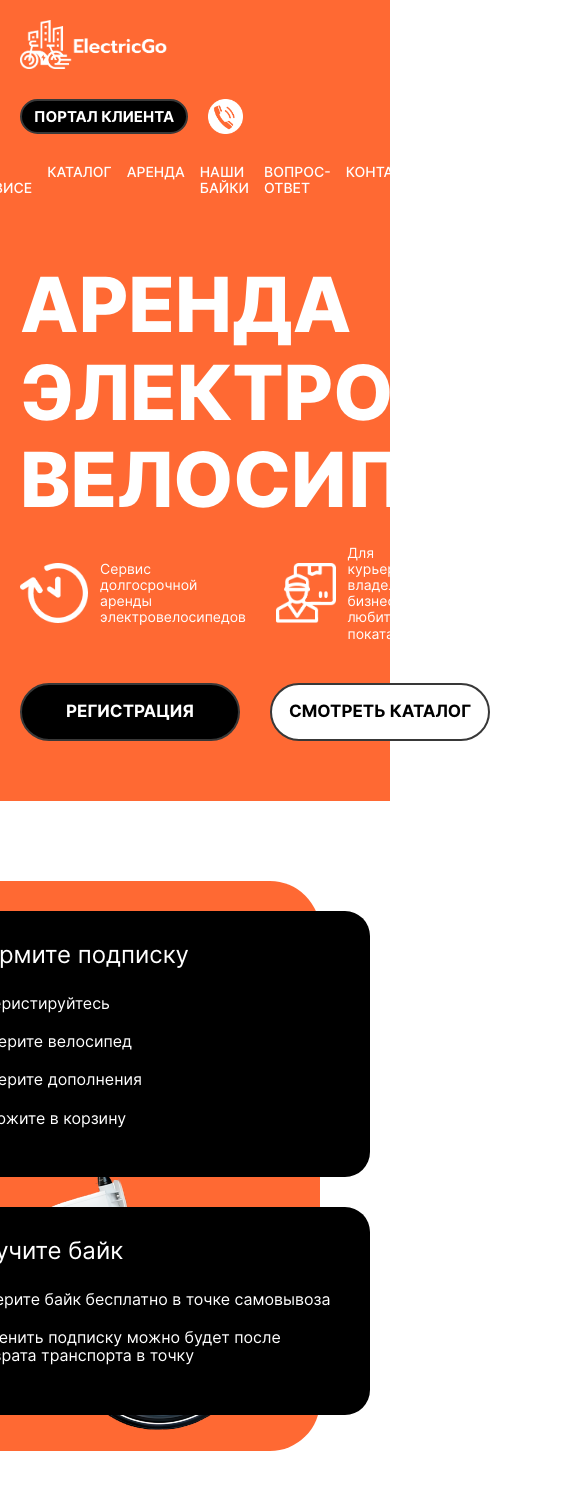
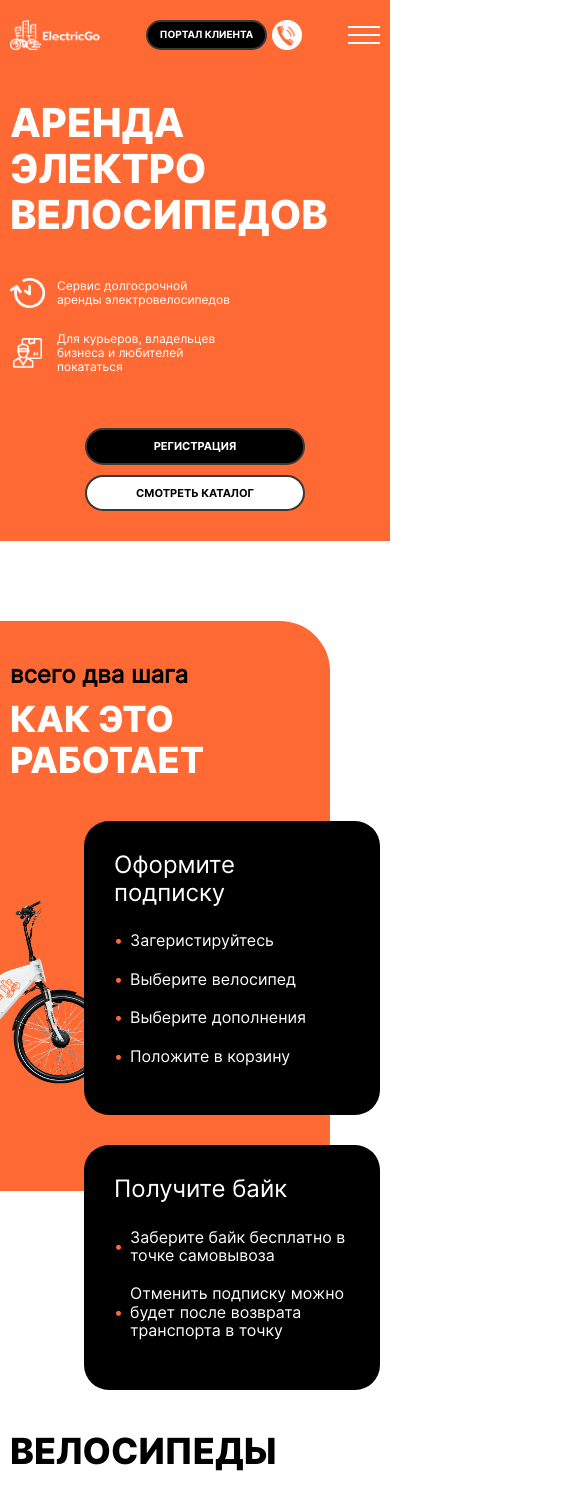
Before and after one commit to DarkCrew/bikesrent, a React (Create React App) app in the folder bikesrent/: page / in a window 390 px wide. Shown: the top 1511 px of the page, 585 px wide, since content can reach past the window. Built offline with nearby package versions, Linux system fonts and the light colour scheme.

Commit message:
add: add mobile adaptive

```diff
--- a/bikesrent/src/components/Advantages/Advantages.module.scss
+++ b/bikesrent/src/components/Advantages/Advantages.module.scss
@@ -96,6 +96,7 @@
   .background {
     width: 80%;
     object-fit: cover;
+    opacity: 0.3;
   }
 
   .titleFirst {
@@ -105,4 +106,18 @@
   .titleSecond {
     font-size: 36px;
   }
+
+  .title {
+    z-index: 100;
+  }
+
+  .orangeLine {
+    left: 20px;
+  }
 }
+
+@media (max-width: 728px) {
+  .background {
+    width: 100%;
+  }
+}
--- a/bikesrent/src/components/Bikes/Bikes.module.scss
+++ b/bikesrent/src/components/Bikes/Bikes.module.scss
@@ -85,3 +85,21 @@
     padding-top: 80px;
   }
 }
+
+@media (max-width: 728px) {
+  .bikes {
+    padding-top: 240px;
+  }
+
+  .bikeCard {
+    width: 300px;
+  }
+
+  .blackPart {
+    padding: 20px;
+  }
+
+  .cardSubTitle {
+    font-size: 28px;
+  }
+}
--- a/bikesrent/src/components/Business/Business.module.scss
+++ b/bikesrent/src/components/Business/Business.module.scss
@@ -71,13 +71,28 @@
   .background {
     width: 80%;
     object-fit: cover;
+    opacity: 0.3;
   }
 
   .titleFirst {
     font-size: 20px;
   }
 
+  .title {
+    z-index: 100;
+  }
+
   .titleSecond {
     font-size: 36px;
   }
+
+  .orangeLine {
+    left: 20px;
+  }
 }
+
+@media (max-width: 728px) {
+  .background {
+    width: 100%;
+  }
+}
--- a/bikesrent/src/components/FirstInfo/FirstInfo.module.scss
+++ b/bikesrent/src/components/FirstInfo/FirstInfo.module.scss
@@ -74,3 +74,39 @@
     font-size: 17px;
   }
 }
+
+@media (max-width: 768px) {
+  .firstInfo {
+    padding: 30px 0;
+  }
+
+  .title {
+    font-size: 40px;
+  }
+
+  .descriptions {
+    flex-direction: column;
+  }
+
+  .description {
+    height: 30px;
+    font-size: 12px;
+
+    img {
+      width: 35px;
+    }
+  }
+
+  .buttons {
+    flex-direction: column;
+    align-items: center;
+    gap: 10px;
+  }
+
+  .buttonRegistration,
+  .buttonCheck {
+    max-width: 80%;
+    font-size: 11px;
+    padding: 10px 0;
+  }
+}
--- a/bikesrent/src/components/Footer/Footer.module.scss
+++ b/bikesrent/src/components/Footer/Footer.module.scss
@@ -214,3 +214,61 @@
     padding-left: 20px;
   }
 }
+
+@media (max-width: 728px) {
+  .howWorks {
+    padding-top: 70px;
+  }
+
+  .orangeLine {
+    right: 30px;
+    height: 550px;
+  }
+
+  .container {
+    height: 550px;
+    width: 100%;
+  }
+
+  .menu {
+    display: none;
+  }
+
+  .maps {
+    position: static;
+    z-index: 10;
+    height: 150px;
+    justify-content: flex-end;
+
+    img {
+      height: 100%;
+    }
+  }
+
+  .contacts,
+  .contacts a {
+    font-size: 24px;
+    padding-top: 10px;
+  }
+
+  .city {
+    padding-top: 40px;
+  }
+
+  .messangers {
+    margin-bottom: 0;
+  }
+
+  .footer {
+    flex-wrap: wrap;
+    padding: 0;
+    gap: 10px;
+    padding: 20px 0;
+
+    p,
+    p a {
+      width: 46%;
+      font-size: 10px;
+    }
+  }
+}
--- /dev/null
+++ b/bikesrent/src/components/Header/Header.css
@@ -0,0 +1,111 @@
+.burgerMenu {
+  display: none;
+  position: relative;
+  width: 32px;
+  height: 18px;
+  order: 3;
+}
+
+.menuBtn {
+  display: flex;
+  align-items: center;
+  position: absolute;
+  top: 0;
+  left: 0;
+  height: 100%;
+  width: 100%;
+  cursor: pointer;
+  z-index: 1;
+}
+
+.menuIcon,
+.menuIcon::before,
+.menuIcon::after {
+  display: block;
+  position: absolute;
+  width: 100%;
+  height: 2px;
+  background-color: #ffffff;
+  transition: 0.5;
+}
+
+.menuIcon::before {
+  content: '';
+  top: -8px;
+}
+
+.menuIcon::after {
+  content: '';
+  top: 8px;
+}
+
+.menuIcon.active {
+  transform: rotate(45deg);
+}
+
+.menuIcon.active::before {
+  top: 0;
+  transform: rotate(0);
+}
+
+.menuIcon.active::after {
+  top: 0;
+  transform: rotate(90deg);
+}
+
+.menu {
+  display: flex;
+  gap: 0 15px;
+  font-size: 14px;
+  text-transform: uppercase;
+  color: var(--color-white);
+
+  li a {
+    display: flex;
+    align-items: center;
+    color: var(--color-white);
+    transition: 0.5s;
+    cursor: pointer;
+  }
+  li a:hover {
+    opacity: 0.7;
+  }
+}
+
+@media (max-width: 1024px) {
+  .menu {
+    width: 100%;
+    justify-content: center;
+    order: 4;
+  }
+}
+
+@media (max-width: 768px) {
+  .burgerMenu {
+    display: block;
+    z-index: 1100;
+  }
+
+  .burgerMenu.active {
+    position: fixed;
+  }
+
+  .menu {
+    display: none;
+    position: absolute;
+    justify-content: center;
+    align-items: center;
+    flex-direction: column;
+    gap: 50px;
+    height: 100vh;
+    width: 100%;
+    top: 0;
+    background: var(--color-black);
+    z-index: 1000;
+  }
+
+  .menu.active {
+    display: flex;
+    left: 0;
+  }
+}
--- a/bikesrent/src/components/Header/Header.module.scss
+++ b/bikesrent/src/components/Header/Header.module.scss
@@ -22,25 +22,6 @@
   img {
     height: 49px;
     object-fit: contain;
-  }
-}
-
-.menu {
-  display: flex;
-  gap: 0 15px;
-  font-size: 14px;
-  text-transform: uppercase;
-  color: var(--color-white);
-
-  li a {
-    display: flex;
-    align-items: center;
-    color: var(--color-white);
-    transition: 0.5s;
-    cursor: pointer;
-  }
-  li a:hover {
-    opacity: 0.7;
   }
 }
 
@@ -87,14 +68,28 @@
     flex-wrap: wrap;
   }
 
-  .menu {
-    width: 100%;
-    justify-content: center;
-    order: 3;
-  }
-
   .contacts {
     flex-direction: row;
     order: 2;
   }
 }
+
+@media (max-width: 728px) {
+  .container {
+    gap: initial;
+  }
+
+  .logo {
+    img {
+      height: 30px;
+    }
+  }
+
+  .contacts {
+    height: 30px;
+    gap: 5px;
+    .contactsBtn {
+      font-size: 10px;
+    }
+  }
+}
--- a/bikesrent/src/components/Header/Header.tsx
+++ b/bikesrent/src/components/Header/Header.tsx
@@ -1,12 +1,26 @@
+/* eslint-disable jsx-a11y/no-noninteractive-element-interactions */
+/* eslint-disable jsx-a11y/label-has-associated-control */
+/* eslint-disable jsx-a11y/no-static-element-interactions */
+/* eslint-disable jsx-a11y/click-events-have-key-events */
+/* eslint-disable @typescript-eslint/no-unused-expressions */
 import React, { ReactElement } from 'react';
 import { Link, NavLink } from 'react-router-dom';
 
 import logo from '../../assets/images/logo.png';
 import phone from '../../assets/images/phone.png';
 
+import './Header.css';
 import styles from './Header.module.scss';
 
 const Header = (): ReactElement => {
+  const [burgerStatus, setBurgerStatus] = React.useState('menuIcon');
+  const [menuStatus, setMenuStatus] = React.useState('menu');
+
+  const changeBurgerStatus = (): void => {
+    burgerStatus === 'menuIcon' ? setBurgerStatus('menuIcon active') : setBurgerStatus('menuIcon');
+    menuStatus === 'menu' ? setMenuStatus('menu active') : setMenuStatus('menu');
+  };
+
   return (
     <div className={styles.header}>
       <div className="container">
@@ -14,23 +28,23 @@ const Header = (): ReactElement => {
           <NavLink to="/" className={styles.logo}>
             <img src={logo} alt="alectric-go" />
           </NavLink>
-          <ul className={styles.menu}>
-            <li className="li">
+          <ul className={menuStatus}>
+            <li className="li" onClick={changeBurgerStatus}>
               <a href="/#service">О сервисе</a>
             </li>
-            <li className="li">
+            <li className="li" onClick={changeBurgerStatus}>
               <a>Каталог</a>
             </li>
-            <li className="li">
+            <li className="li" onClick={changeBurgerStatus}>
               <a>Аренда</a>
             </li>
-            <li className="li">
+            <li className="li" onClick={changeBurgerStatus}>
               <a href="/#bikes">Наши байки</a>
             </li>
-            <li className="li">
+            <li className="li" onClick={changeBurgerStatus}>
               <a href="/#question">Вопрос-ответ</a>
             </li>
-            <li className="li">
+            <li className="li" onClick={changeBurgerStatus}>
               <a href="/#contacts">Контакты</a>
             </li>
           </ul>
@@ -42,6 +56,11 @@ const Header = (): ReactElement => {
               <img className={styles.contactsPhone} src={phone} alt="phone" />
             </a>
           </div>
+          <div className="burgerMenu" onClick={changeBurgerStatus}>
+            <label className="menuBtn">
+              <span className={burgerStatus} />
+            </label>
+          </div>
         </div>
       </div>
     </div>
--- a/bikesrent/src/components/HowWorks/HowWorks.module.scss
+++ b/bikesrent/src/components/HowWorks/HowWorks.module.scss
@@ -136,3 +136,22 @@
     padding-left: 0;
   }
 }
+
+@media (max-width: 728px) {
+  .imgBike {
+    width: 40%;
+    img {
+      width: 100%;
+    }
+  }
+
+  .steps {
+    margin-top: 200px;
+    width: 100%;
+  }
+
+  .step {
+    width: 80%;
+    align-self: flex-end;
+  }
+}
--- a/bikesrent/src/components/Question/Question.module.scss
+++ b/bikesrent/src/components/Question/Question.module.scss
@@ -153,3 +153,22 @@
     font-size: 20px;
   }
 }
+
+@media (max-width: 728px) {
+  .imgBike {
+    left: auto;
+    right: -10px;
+  }
+
+  .imgBike img {
+    margin-top: 0;
+    transform: scale(1, 1);
+  }
+  .step {
+    width: 100%;
+  }
+
+  .steps {
+    padding-top: 230px;
+  }
+}
--- a/bikesrent/src/styles/index.scss
+++ b/bikesrent/src/styles/index.scss
@@ -54,3 +54,9 @@ button {
     padding: 0 20px;
   }
 }
+
+@media (max-width: 728px) {
+  .container {
+    padding: 0 10px;
+  }
+}
```
